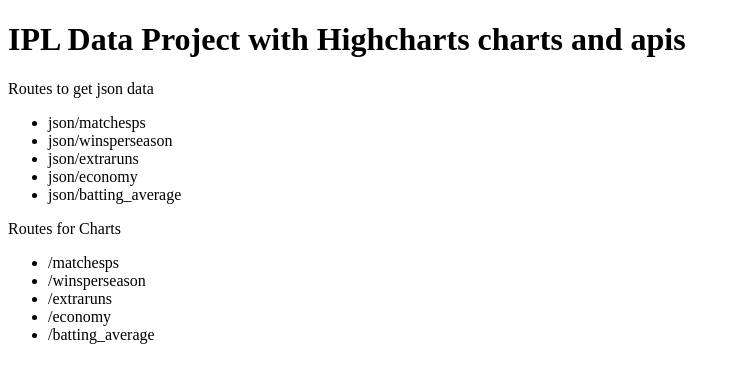
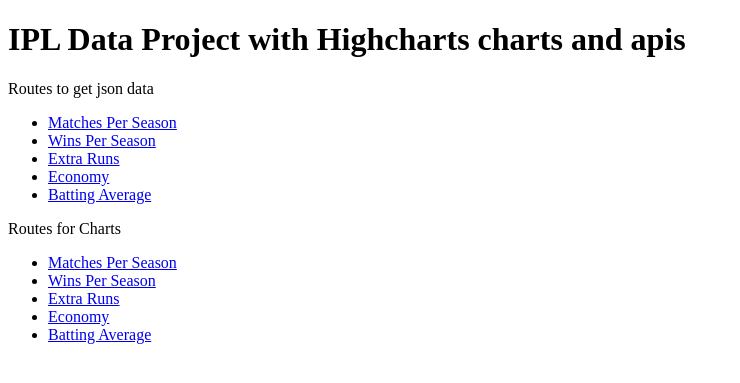
Before and after one commit to mohnishm/Django-Project, a Django app: page / in a window 1280 px wide. Shown: the top 383 px of the page, without its empty margins (0-740 px from the left). Run offline with Django 3.2, Linux system fonts and the light colour scheme.

Commit message:
Few Changes

```diff
--- a/ipl/iplapi/templates/iplapi/home.html
+++ b/ipl/iplapi/templates/iplapi/home.html
@@ -4,19 +4,19 @@
         <h1>IPL Data Project with Highcharts charts and apis</h1>
         <p>Routes to get json data</p>
         <ul>
-            <li>json/matchesps</li>
-            <li>json/winsperseason</li>
-            <li>json/extraruns</li>
-            <li>json/economy</li>
-            <li>json/batting_average</li>
+            <li><a href="{% url 'matches' %}">Matches Per Season</a></li>
+            <li><a href="{% url 'wins' %}">Wins Per Season</a></li>
+            <li><a href="{% url 'extra' %}">Extra Runs</a></li>
+            <li><a href="{% url 'econ' %}">Economy</a></li>
+            <li><a href="{% url 'batting_average' %}">Batting Average</a></li>
         </ul>
         <p>Routes for Charts</p>
         <ul>
-            <li>/matchesps</li>
-            <li>/winsperseason</li>
-            <li>/extraruns</li>
-            <li>/economy</li>
-            <li>/batting_average</li>
+            <li><a href="{% url 'matches_ps' %}">Matches Per Season</a></li>
+            <li><a href="{% url 'wins_ps' %}">Wins Per Season</a></li>
+            <li><a href="{% url 'extra_runs' %}">Extra Runs</a></li>
+            <li><a href="{% url 'economy' %}">Economy</a></li>
+            <li><a href="{% url 'batting_avg' %}">Batting Average</a></li>
         </ul>
     </div>
 {% endblock %}
--- a/ipl/iplapi/urls.py
+++ b/ipl/iplapi/urls.py
@@ -8,10 +8,10 @@
     path('extraruns', views.extra_runs_charts, name='extra_runs'),
     path('economy', views.economy_charts, name='economy'),
     path('batting_average', views.batting_average_charts, name='batting_avg'),
-    path("json/matchesps/", views.matches_per_season, name="total_matches"),
-    path("json/winsperseason/", views.wins_per_season, name="wins_of_teams"),
-    path("json/extraruns/", views.extra_runs, name="extra_runs"),
-    path("json/economy/", views.economy, name="top_bowlers"),
+    path("json/matchesps/", views.matches_per_season, name="matches"),
+    path("json/winsperseason/", views.wins_per_season, name="wins"),
+    path("json/extraruns/", views.extra_runs, name="extra"),
+    path("json/economy/", views.economy, name="econ"),
     path("json/batting_average/", views.batting_average, name="batting_average"),
 
 ]
--- a/ipl/iplapi/views.py
+++ b/ipl/iplapi/views.py
@@ -11,17 +11,15 @@
 
 
 def matches_per_season(request):
-    all_matches = Matches.objects.all()
-    count = Counter([match.season for match in all_matches])
-    context = {"matches_per_season": count}
+    count = Matches.objects.values('season').annotate(matches=Count("season")).order_by("season")
+    context = {"matches_per_season": list(count)}
     return JsonResponse(context)
 
 
 def matches_per_season_charts(request):
-    all_matches = Matches.objects.all()
-    count = Counter([match.season for match in all_matches])
-    context = {"matches_per_season": count}
-    data = dict(context)
+    count = Matches.objects.values('season').annotate(matches=Count("season")).order_by("season")
+    context = {"matches_per_season": list(count)}
+    data = (context)
     json_data = json.dumps(data)
     return render(request, "iplapi/matches.html", context={"data":json_data})
 
```
Also changed, not shown: ipl/iplapi/management/commands/loadcsv.py (+13 -8 lines), ipl/iplapi/templates/iplapi/matches.html (+6 -4 lines), ipl/iplapi/migrations/0001_initial.py.
